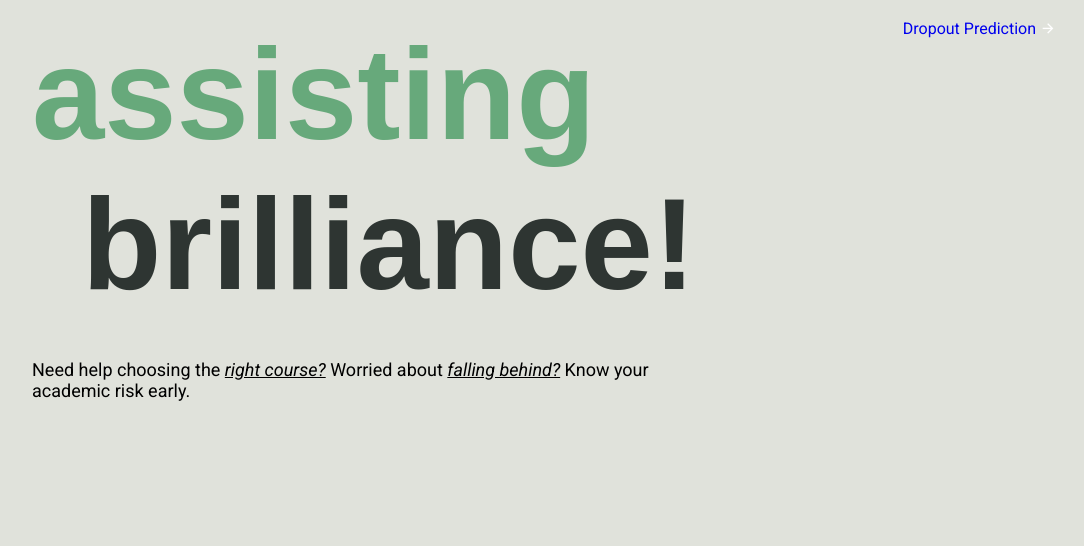
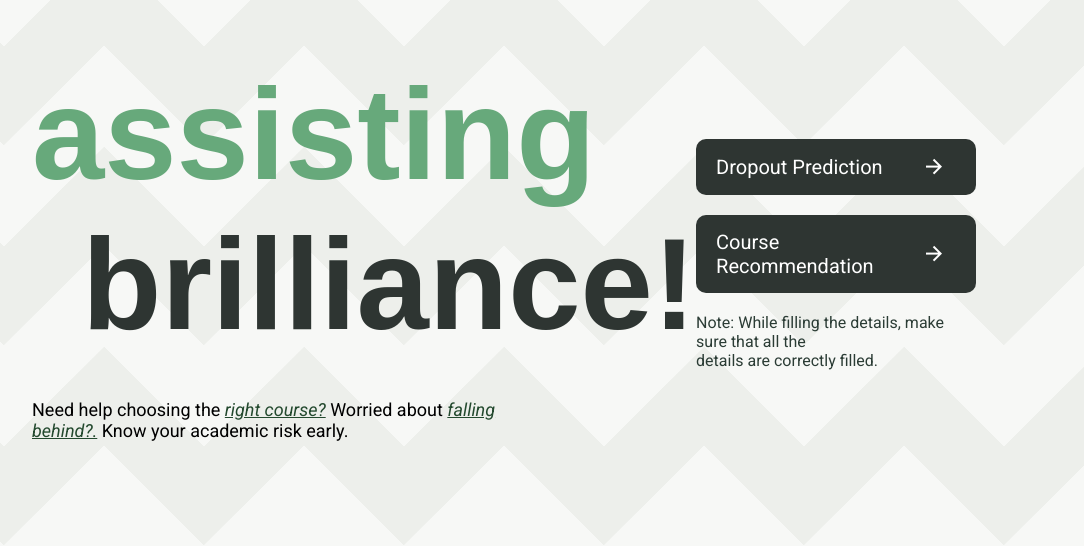
Before and after one commit to KarthikUnnikrishnan/brightfuture, a Django app: page / in a window 1280 px wide. Shown: the part 254-800 px from the top of the page, without its empty margins (96-1180 px from the left). Run offline with Django 5.2, Linux system fonts and the light colour scheme; some libraries are stand-ins or nearby versions; some web fonts are replaced.

Commit message:
updated_background

```diff
--- a/base_app/static/css/home.css
+++ b/base_app/static/css/home.css
@@ -7,21 +7,30 @@
 
 
 html {
-    scroll-behavior: smooth;
-}
+    --s: 200px; /* control the size*/
+    --c1: rgba(255, 255, 255, 0.55); /* White with 50% opacity */
+    --c2: rgba(224, 226, 219, 0.55); /* Light gray with 50% opacity */
+
+    --_g: var(--c1) 90deg, #0000 90.5deg;
+    background:
+    conic-gradient(from -45deg, var(--_g)),
+    conic-gradient(from 135deg, var(--_g)) calc(var(--s)/2) 0,
+    var(--c2);
+    background-size: var(--s) var(--s);
+  }
 
 * {
     list-style: none;
     text-decoration: none;
     margin: 0;
     padding: 0;
+
 }
 
 body {
     padding: 0;
     margin: 0;
     box-sizing: border-box;
-    background-color: #E0E2DB;
     color: #FFFFFF;
     font-family: 'Roboto',Arial, Helvetica, sans-serif;
 }
@@ -50,11 +59,13 @@
 }
 
 nav {
+    position: sticky;
     display: flex;
     justify-content: space-between;
     background-color: #2E3532;
-    padding: 0 85px;
+    padding: 0 80px;
     margin: 40px 120px;
+    margin-bottom: 80px;
     border-radius: 20px;
 }
 
@@ -89,6 +100,7 @@
 }
 
 span {
+    color: #23492e;
     text-decoration: underline;
     font-style: italic;
 }
@@ -99,4 +111,27 @@
     margin-right: 80px;
     margin-top: 80px;
     gap: 20px;
-}
+  }
+
+  .btn {
+    display: flex;
+    align-items: center;
+    justify-content: space-between; /* Align text and arrow to opposite ends */
+    padding: 15px 20px;
+    background-color: #2E3532;
+    color: #ffffff;
+    border-radius: 10px;
+    font-size: 20px;
+    font-weight: 400;
+  }
+
+  .btn i {
+    margin-right: 10px;
+    margin-left: 30px;
+    font-size: 24px;
+    color: #fff;
+  }
+
+  .home-right p {
+    color: #2B3C35;
+  }
--- /dev/null
+++ b/base_app/static/js/home.js
@@ -0,0 +1 @@
+console.log("Testing")
--- a/base_app/templates/base_app/home.html
+++ b/base_app/templates/base_app/home.html
@@ -43,14 +43,26 @@
         <h1 class="home-left-main-title02">brilliance!</h1>
         <p class="home-left-para">
           Need help choosing the <span>right course?</span> Worried about
-          <span>falling behind?</span> Know your academic risk early.
+          <span>falling behind?.</span> Know your academic risk early.
         </p>
       </div>
-      <div class="home-btn">
-        <a href="#">Dropout Prediction</a>
-        <i class="ri-arrow-right-line"></i>
+      <div class="home-right">
+        <a class="btn" href="#">
+          Dropout Prediction
+          <i class="ri-arrow-right-line"></i>
+        </a>
+        <a class="btn" href="#">
+          Course Recommendation
+          <i class="ri-arrow-right-line"></i>
+        </a>
+        <p class="home-right-para">
+          Note: While filling the details, make sure that all the <br />
+          details are correctly filled.
+        </p>
       </div>
     </section>
     <!-- Home Section Ended-->
+
+    <script src="{ % static 'js\home.js' % }"></script>
   </body>
 </html>
```
